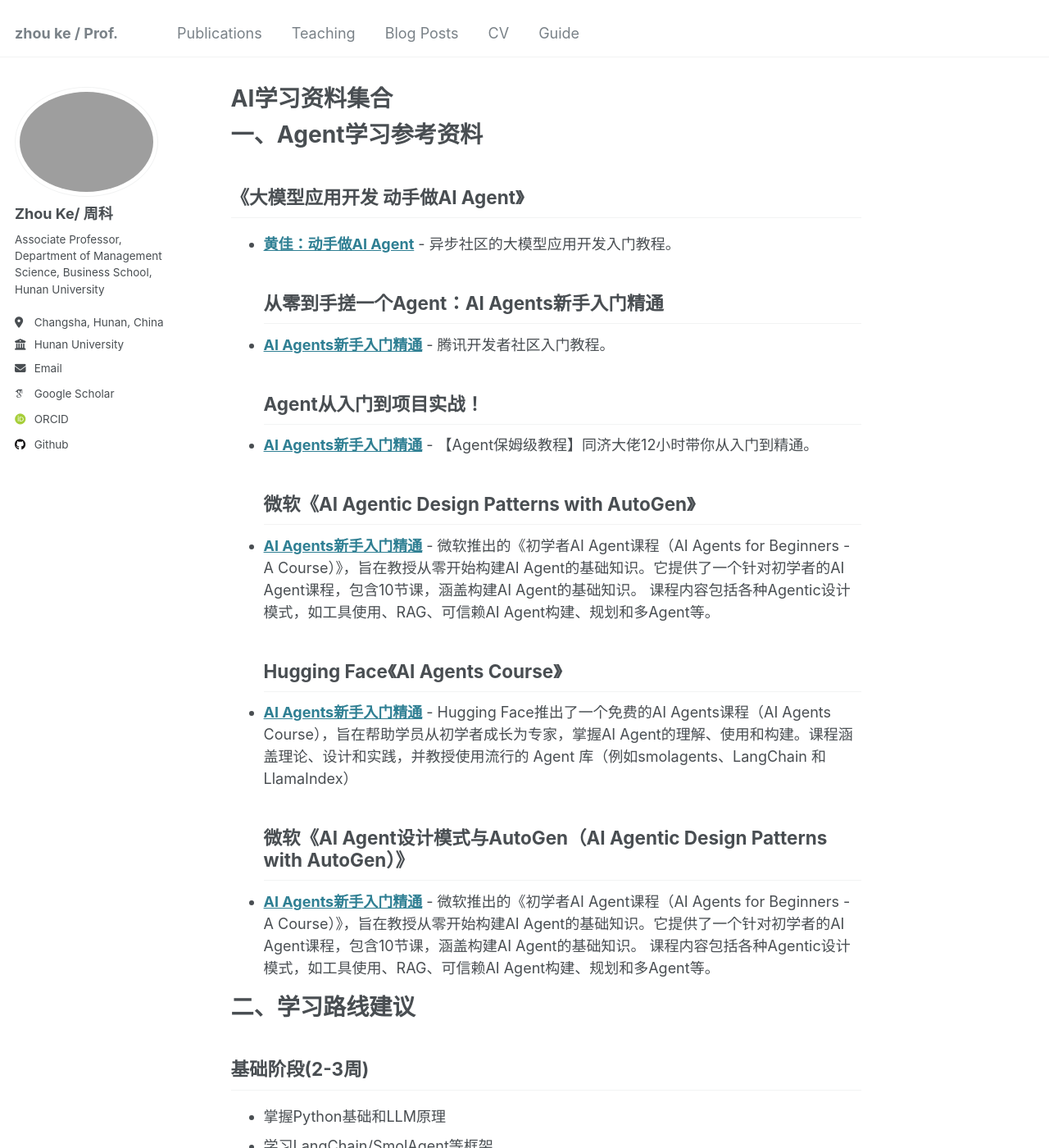
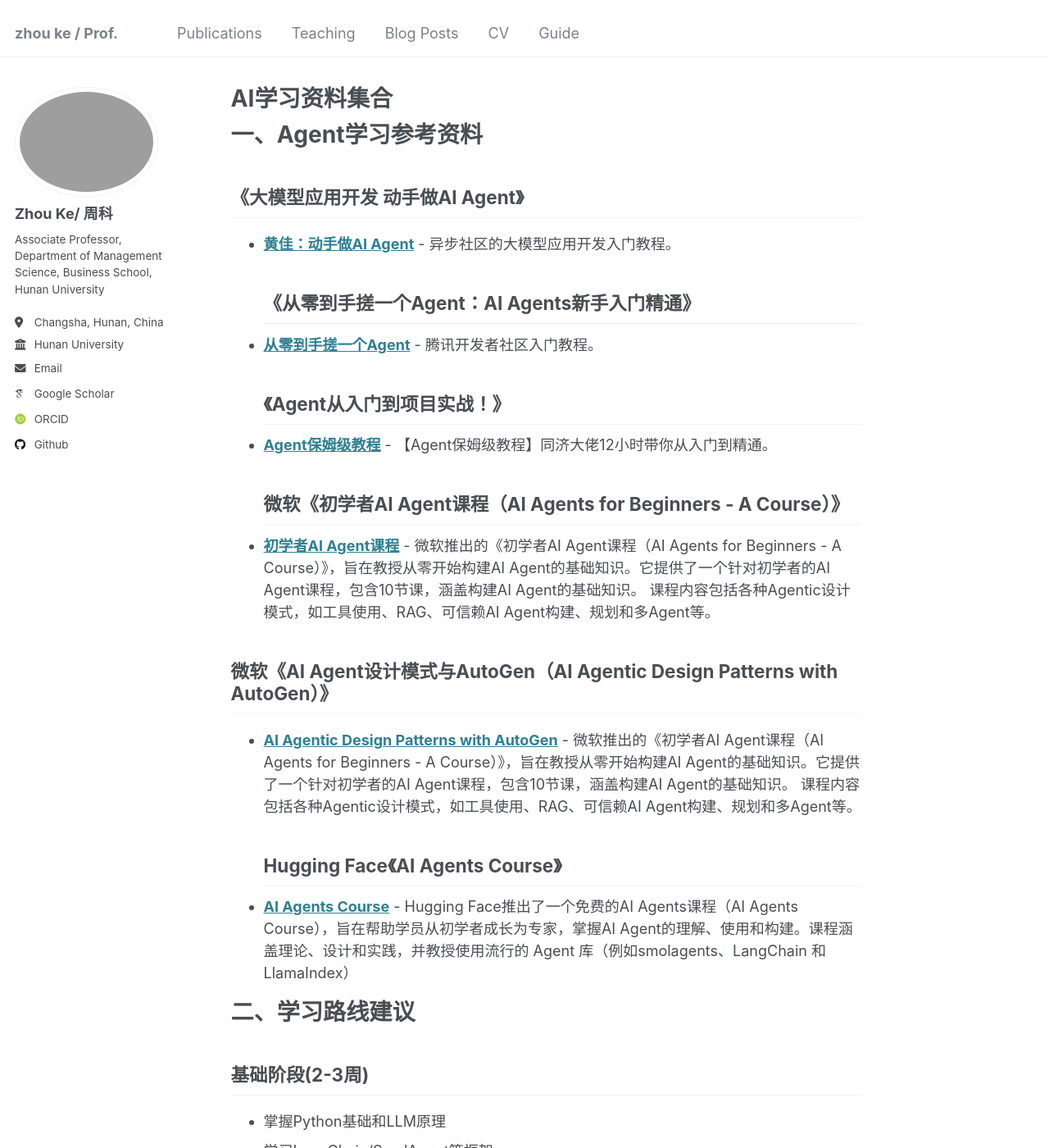
Before and after one commit to hustzhke/hustzhke.github.io, a Jekyll site: the page built from _pages/about.md, in a window 1280 px wide and 1400 px high. Shown: the whole window at 82% size. Built offline with Jekyll 4.4.1, drawn with Linux system fonts in a browser that asks for light colours; some web fonts are replaced.

Commit message:
Update about.md

```diff
--- a/_pages/about.md
+++ b/_pages/about.md
@@ -9,16 +9,17 @@ redirect_from:
 # 一、Agent学习参考资料
 ## 《大模型应用开发 动手做AI Agent》
 * **[黄佳：动手做AI Agent](https://github.com/huangjia2019/ai-agents)** - 异步社区的大模型应用开发入门教程。
-## 从零到手搓一个Agent：AI Agents新手入门精通
-* **[AI Agents新手入门精通](https://cloud.tencent.com/developer/article/2487274)** - 腾讯开发者社区入门教程。
-## Agent从入门到项目实战！
-* **[AI Agents新手入门精通](https://www.bilibili.com/video/BV1zH4y1F71H/?vd_source=45a298dcec13043038a9e006ee72dcb0)** - 【Agent保姆级教程】同济大佬12小时带你从入门到精通。
-## 微软《AI Agentic Design Patterns with AutoGen》
-* **[AI Agents新手入门精通](https://github.com/microsoft/ai-agents-for-beginners/tree/main)** - 微软推出的《初学者AI Agent课程（AI Agents for Beginners - A Course）》，旨在教授从零开始构建AI Agent的基础知识。它提供了一个针对初学者的AI Agent课程，包含10节课，涵盖构建AI Agent的基础知识。 课程内容包括各种Agentic设计模式，如工具使用、RAG、可信赖AI Agent构建、规划和多Agent等。
+## 《从零到手搓一个Agent：AI Agents新手入门精通》
+* **[从零到手搓一个Agent](https://cloud.tencent.com/developer/article/2487274)** - 腾讯开发者社区入门教程。
+## 《Agent从入门到项目实战！》
+* **[Agent保姆级教程](https://www.bilibili.com/video/BV1zH4y1F71H/?vd_source=45a298dcec13043038a9e006ee72dcb0)** - 【Agent保姆级教程】同济大佬12小时带你从入门到精通。
+## 微软《初学者AI Agent课程（AI Agents for Beginners - A Course）》
+* **[初学者AI Agent课程](https://github.com/microsoft/ai-agents-for-beginners/tree/main)** - 微软推出的《初学者AI Agent课程（AI Agents for Beginners - A Course）》，旨在教授从零开始构建AI Agent的基础知识。它提供了一个针对初学者的AI Agent课程，包含10节课，涵盖构建AI Agent的基础知识。 课程内容包括各种Agentic设计模式，如工具使用、RAG、可信赖AI Agent构建、规划和多Agent等。
+
+## 微软《AI Agent设计模式与AutoGen（AI Agentic Design Patterns with AutoGen）》
+* **[AI Agentic Design Patterns with AutoGen](https://www.deeplearning.ai/short-courses/ai-agentic-design-patterns-with-autogen/?utm_source=www.turingpost.com&utm_medium=referral&utm_campaign=8-free-sources-to-master-building-ai-agents)** - 微软推出的《初学者AI Agent课程（AI Agents for Beginners - A Course）》，旨在教授从零开始构建AI Agent的基础知识。它提供了一个针对初学者的AI Agent课程，包含10节课，涵盖构建AI Agent的基础知识。 课程内容包括各种Agentic设计模式，如工具使用、RAG、可信赖AI Agent构建、规划和多Agent等。
 ## Hugging Face《AI Agents Course》
-* **[AI Agents新手入门精通](https://huggingface.co/learn/agents-course/en/unit0/introduction)** - Hugging Face推出了一个免费的AI Agents课程（AI Agents Course），旨在帮助学员从初学者成长为专家，掌握AI Agent的理解、使用和构建。课程涵盖理论、设计和实践，并教授使用流行的 Agent 库（例如smolagents、LangChain 和LlamaIndex）
-## 微软《AI Agent设计模式与AutoGen（AI Agentic Design Patterns with AutoGen）》
-* **[AI Agents新手入门精通](https://www.deeplearning.ai/short-courses/ai-agentic-design-patterns-with-autogen/?utm_source=www.turingpost.com&utm_medium=referral&utm_campaign=8-free-sources-to-master-building-ai-agents)** - 微软推出的《初学者AI Agent课程（AI Agents for Beginners - A Course）》，旨在教授从零开始构建AI Agent的基础知识。它提供了一个针对初学者的AI Agent课程，包含10节课，涵盖构建AI Agent的基础知识。 课程内容包括各种Agentic设计模式，如工具使用、RAG、可信赖AI Agent构建、规划和多Agent等。
+* **[AI Agents Course](https://huggingface.co/learn/agents-course/en/unit0/introduction)** - Hugging Face推出了一个免费的AI Agents课程（AI Agents Course），旨在帮助学员从初学者成长为专家，掌握AI Agent的理解、使用和构建。课程涵盖理论、设计和实践，并教授使用流行的 Agent 库（例如smolagents、LangChain 和LlamaIndex）
 
 # 二、学习路线建议
 
```
